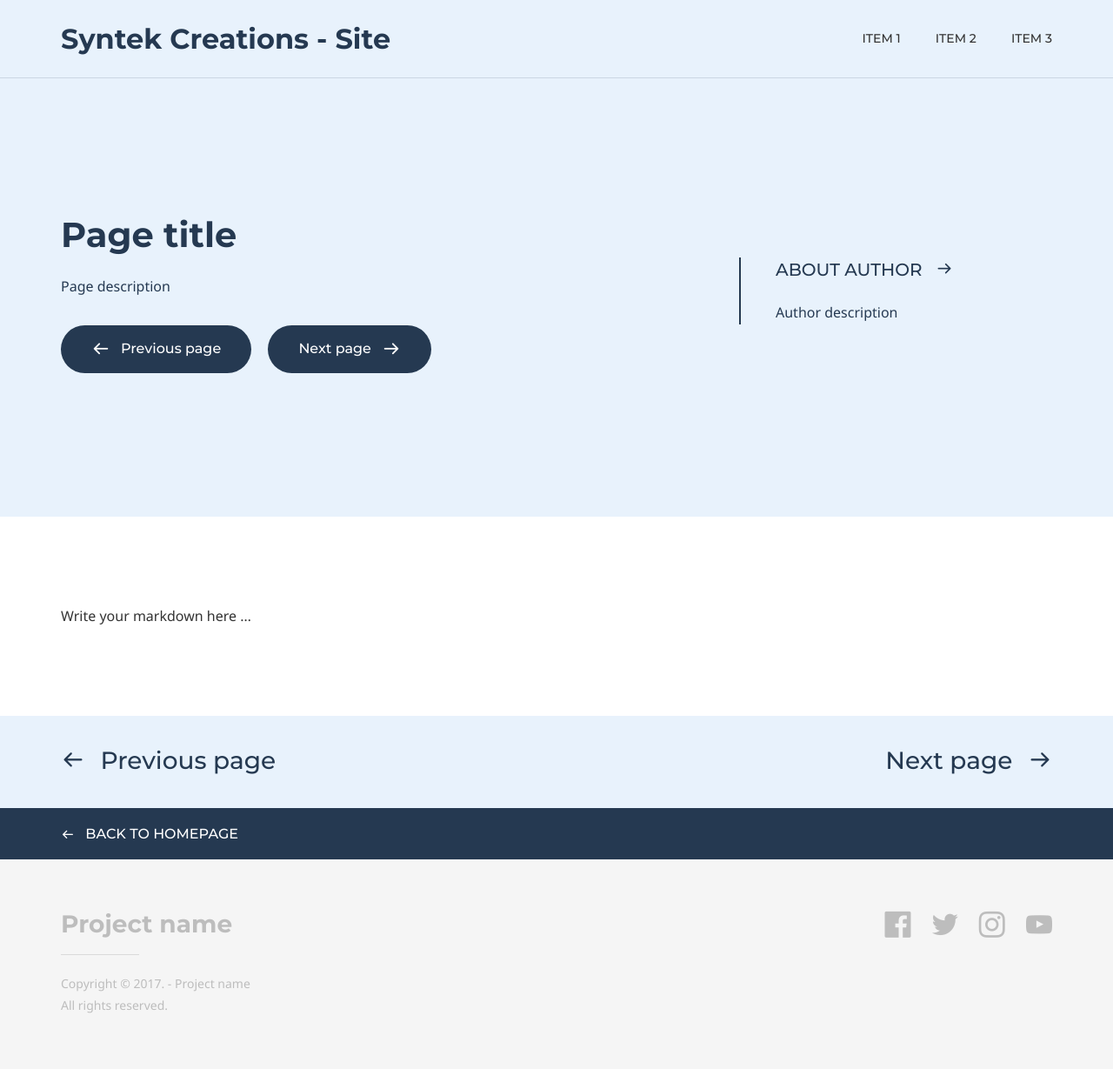
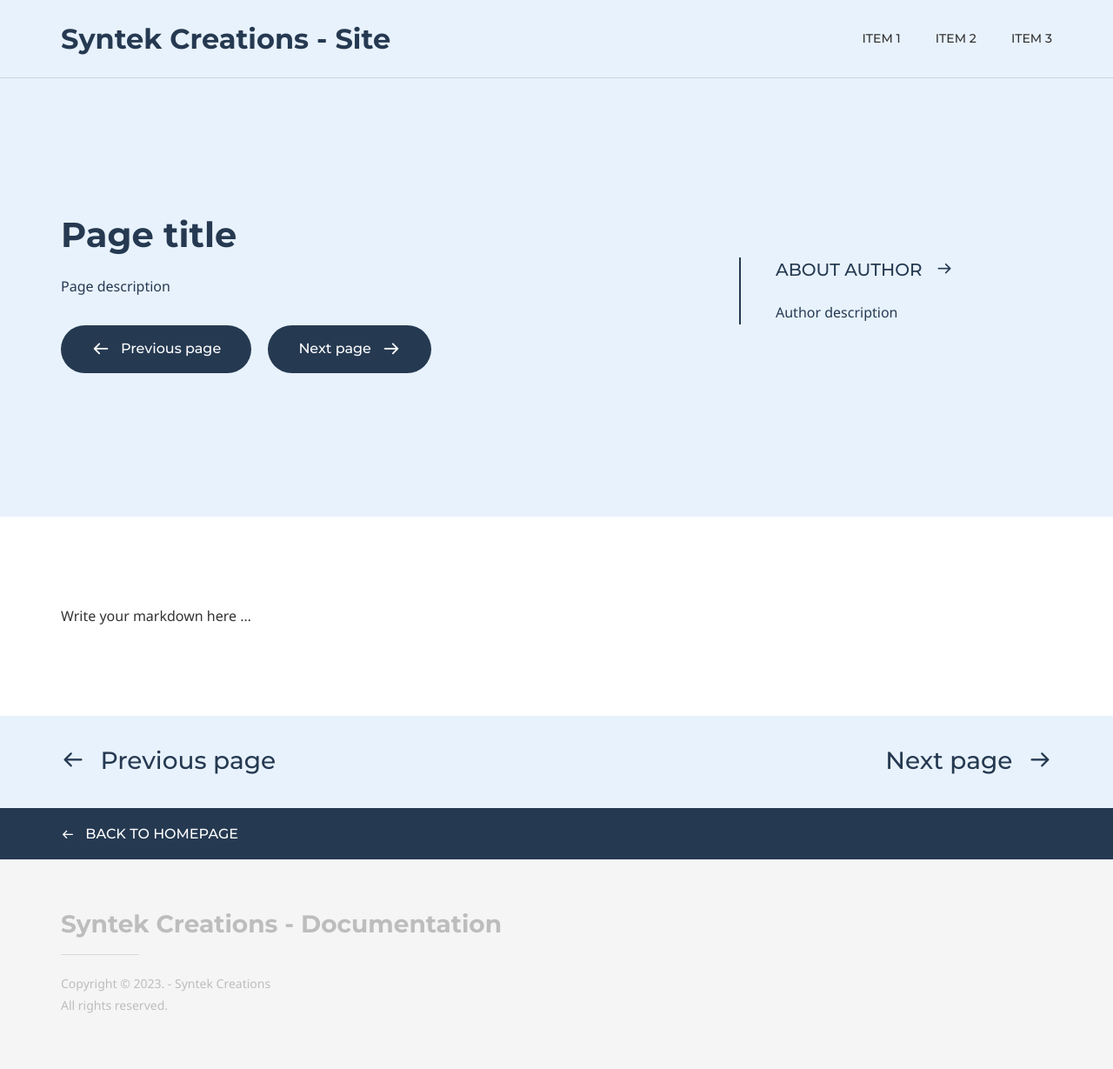
Before and after one commit to SyntekCreations/Site, a Jekyll site: the page built from default.md, in a window 1280 px wide. Shown: the whole page at 87% size. Built offline with Jekyll 4.4.1, drawn with Linux system fonts in a browser that asks for light colours; some web fonts are replaced.

Commit message:
Update _config.yml

```diff
--- a/_config.yml
+++ b/_config.yml
@@ -16,18 +16,18 @@
     footer:
         content:
             logo:
-                text: Project name
+                text: Syntek Creations - Documentation
                 image:
-            copyright: Copyright &copy; 2017. - Project name <br>All rights reserved.
-        social_list:
-            - network_name: facebook
-              profile_url: '#'
-            - network_name: twitter
-              profile_url: '#'
-            - network_name: instagram
-              profile_url: '#'
-            - network_name: youtube
-              profile_url: '#'
+            copyright: Copyright &copy; 2023. - Syntek Creations <br>All rights reserved.
+#        social_list:
+#            - network_name: facebook
+#              profile_url: '#'
+#            - network_name: twitter
+#              profile_url: '#'
+#            - network_name: instagram
+#              profile_url: '#'
+#            - network_name: youtube
+#              profile_url: '#'
     google_analytics:
         tracking_code: # Add your Google Analytics tracking code to activate Google Analytics
     comments:
```
